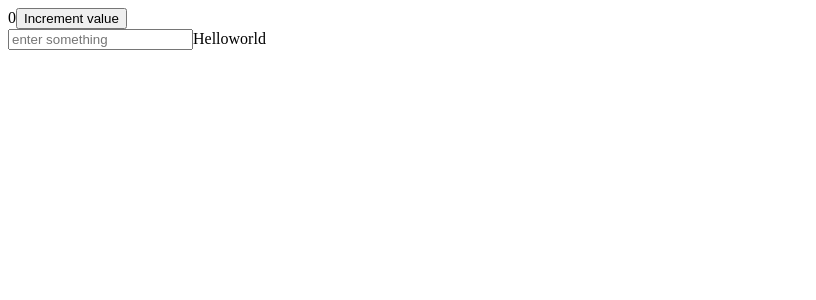
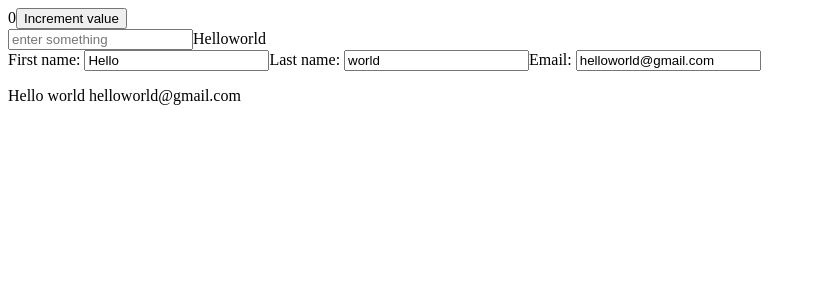
Before and after one commit to OneFriendlyCoder/react-hooks, a React (Create React App) app: page / in a window 1280 px wide. Shown: the top 300 px of the page, without its empty margins (0-816 px from the left). Built offline with nearby package versions, Linux system fonts and the light colour scheme.

Commit message:
useState updating form

```diff
--- a/src/useState/StateTutorial.js
+++ b/src/useState/StateTutorial.js
@@ -13,6 +13,13 @@ const StateTutorial = () => {
         setInputValue(newValue);
     }
 
+// UPDAING OBJECTS AND ARRAYS IN STATE
+    const [form, setForm] = useState({
+        firstName : "Hello",
+        lastName : "world",
+        email: "helloworld@gmail.com"
+    });
+
     return (
     <>
         <div>
@@ -23,6 +30,24 @@ const StateTutorial = () => {
         <div>
             <input placeholder='enter something' onChange={handleChange}/>{inputValue}
         </div>
+
+        <div>
+            <label>
+                First name: <input value={form.firstName} onChange={e => {setForm({...form, firstName: e.target.value});}}/>
+            </label>
+            <label>
+                Last name: <input value={form.lastName} onChange={e => {setForm({...form, lastName: e.target.value});}}/>
+            </label>
+            <label>
+                Email: <input value={form.email} onChange={e => {setForm({...form, email: e.target.value});}}/>
+            </label>
+            <p>
+                {form.firstName}{' '}
+                {form.lastName}{' '}
+                {form.email}
+            </p>
+        </div>
+
     </>
 
     )
```
Also changed, not shown: src/useState/notes.txt.
